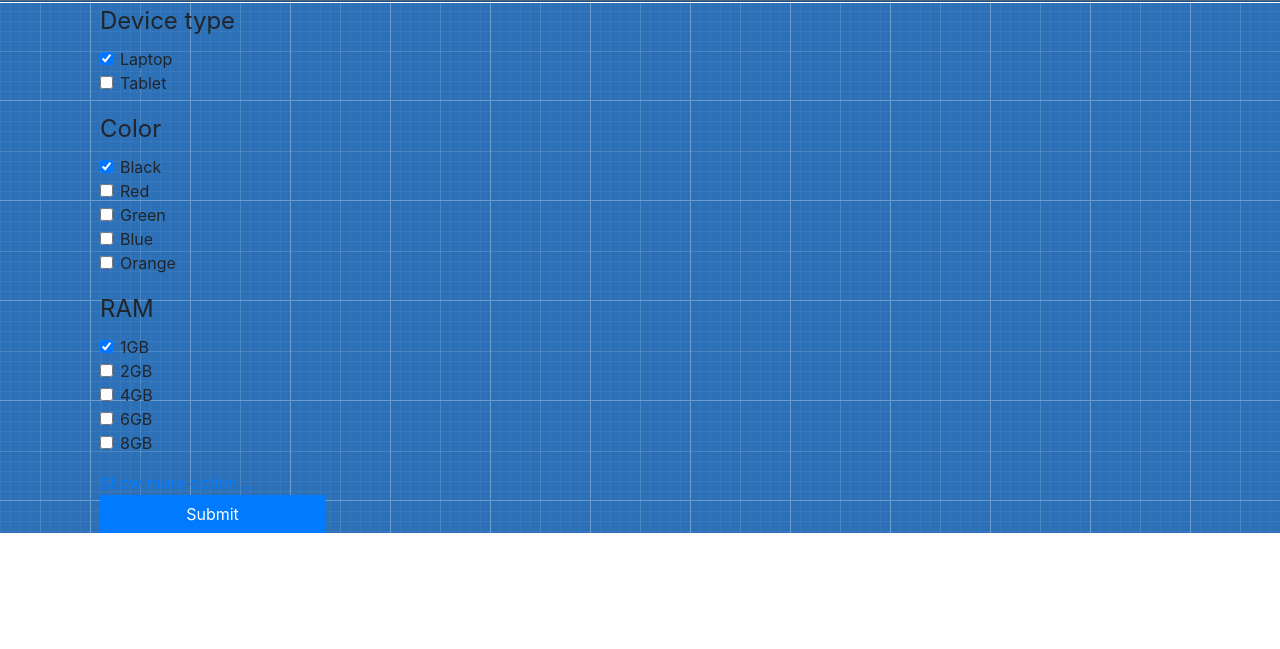
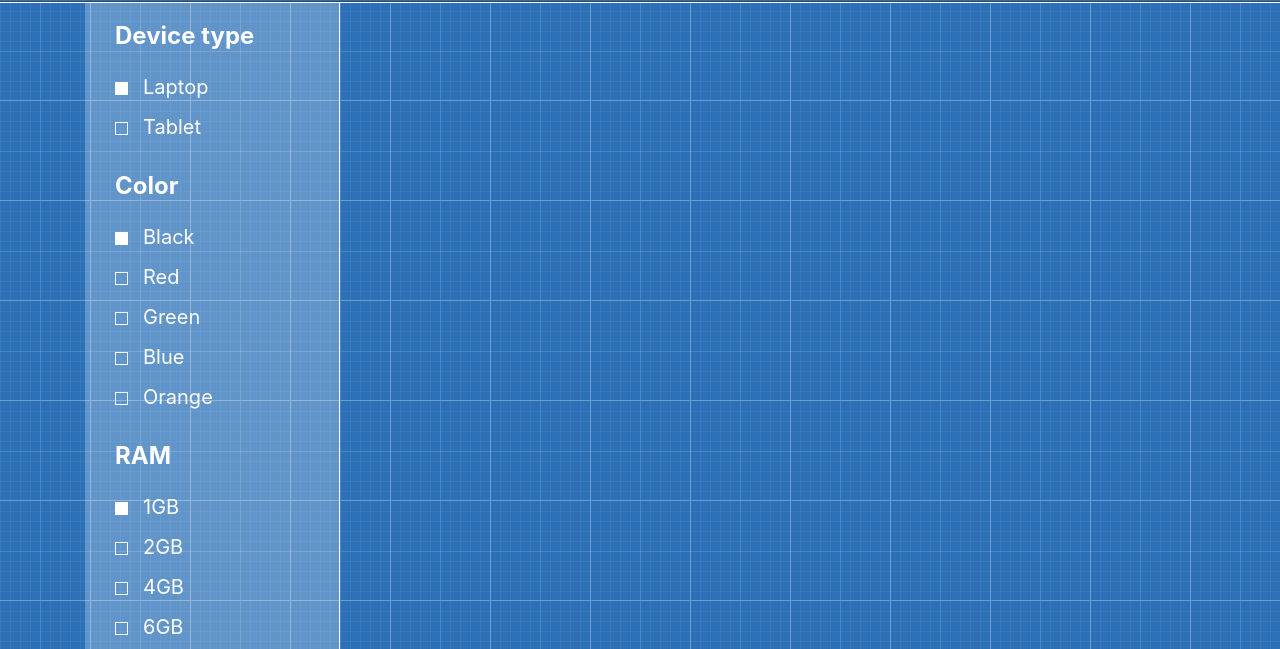
Before and after one commit to artemdolbiev/shop-template-init-project, a website: page index.html in a window 1280 px wide. Shown: the part 500-1149 px from the top of the page. Before the commit the page ends 1033 px from the top, so only its background shows below. Drawn offline with Linux system fonts and the light colour scheme.

Commit message:
Создан стиль для sidebar

```diff
--- a/assets/scss/_aside.scss
+++ b/assets/scss/_aside.scss
@@ -0,0 +1,65 @@
+.sidebar-filter {
+    padding: 15px 30px 30px;
+    color: $color-light;
+
+    @include md-min {
+        background-color: rgba(255, 255, 255, 0.25);
+        border-right: 1px solid $color-light;
+    }
+
+    @include md {
+        border-top: 1px solid $color-light;
+    }
+
+    &__more {
+        display: block;
+        margin-bottom: 30px;
+        color: $color-light;
+        font-size: 1.25rem;
+    }
+
+    &__submit {
+        background-color: $color-blue;
+        border-width: 1px;
+        border-style: solid;
+        border-color: $color-light;
+        border-radius: 0px;
+    }
+}
+
+.sidebar-filter legend {
+    font-weight: bold;
+}
+
+.sidebar-filter .form-check {
+    margin: 10px 0px;
+}
+
+.sidebar-filter .form-check-input {
+    width: 0px;
+    height: 0px;
+}
+
+.sidebar-filter .form-check-input:checked::before {
+    background-color: $color-light;
+}
+
+.sidebar-filter .form-check-input{
+
+    &::before {
+        display: block;
+        width: 0.8rem;
+        height: 0.8rem;
+        margin-top: 0.35rem;
+        content: "";
+        border-width: 1px;
+        border-style: solid;
+        border-color: $color-light;
+        border-image: initial;
+    }
+}
+
+.sidebar-filter .form-check-label {
+    margin-left: 0.5rem;
+    font-size: 1.25rem;
+}
--- a/assets/scss/style.scss
+++ b/assets/scss/style.scss
@@ -4,6 +4,6 @@
 @import "header";
 @import "common";
 @import "main";
-@import "aside";
 @import "footer";
 @import "extends";
+@import "aside";
```
Also changed, not shown: index.html (+2 -0 lines), assets/css/style.css.
